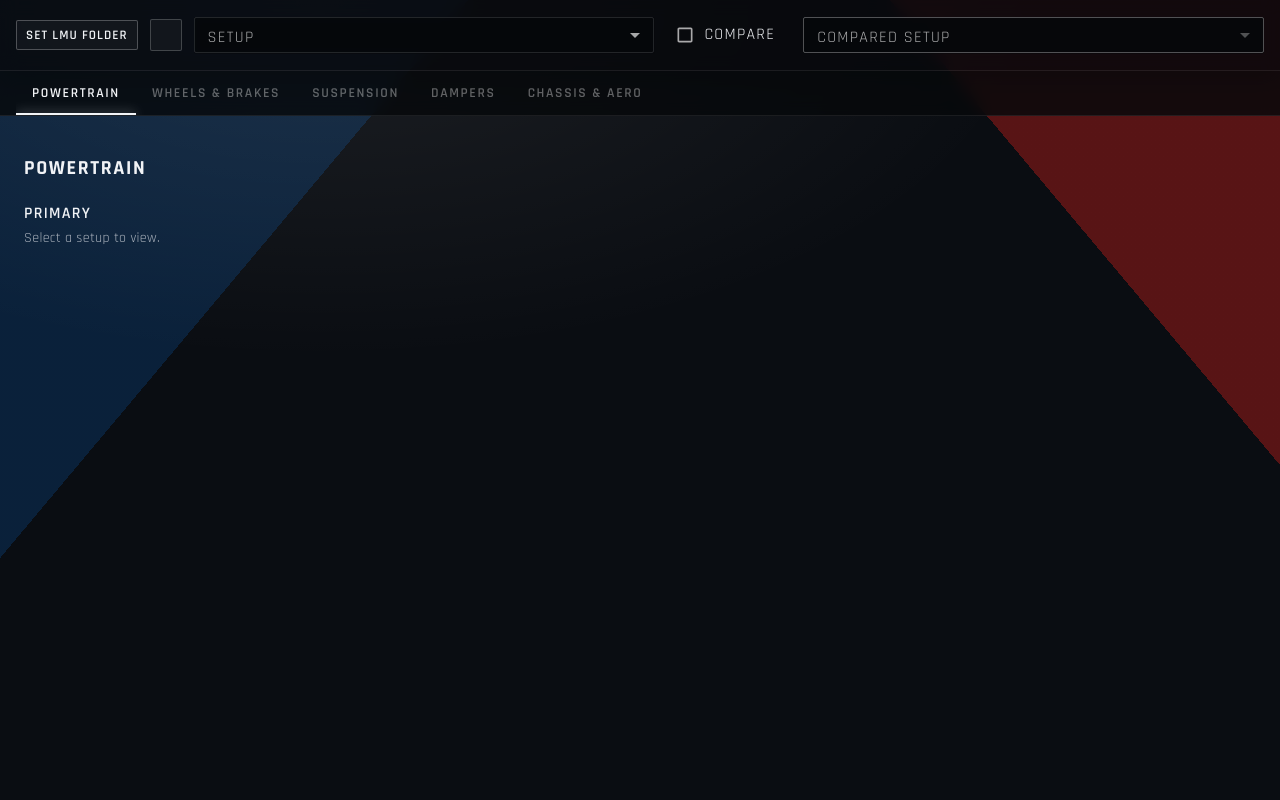
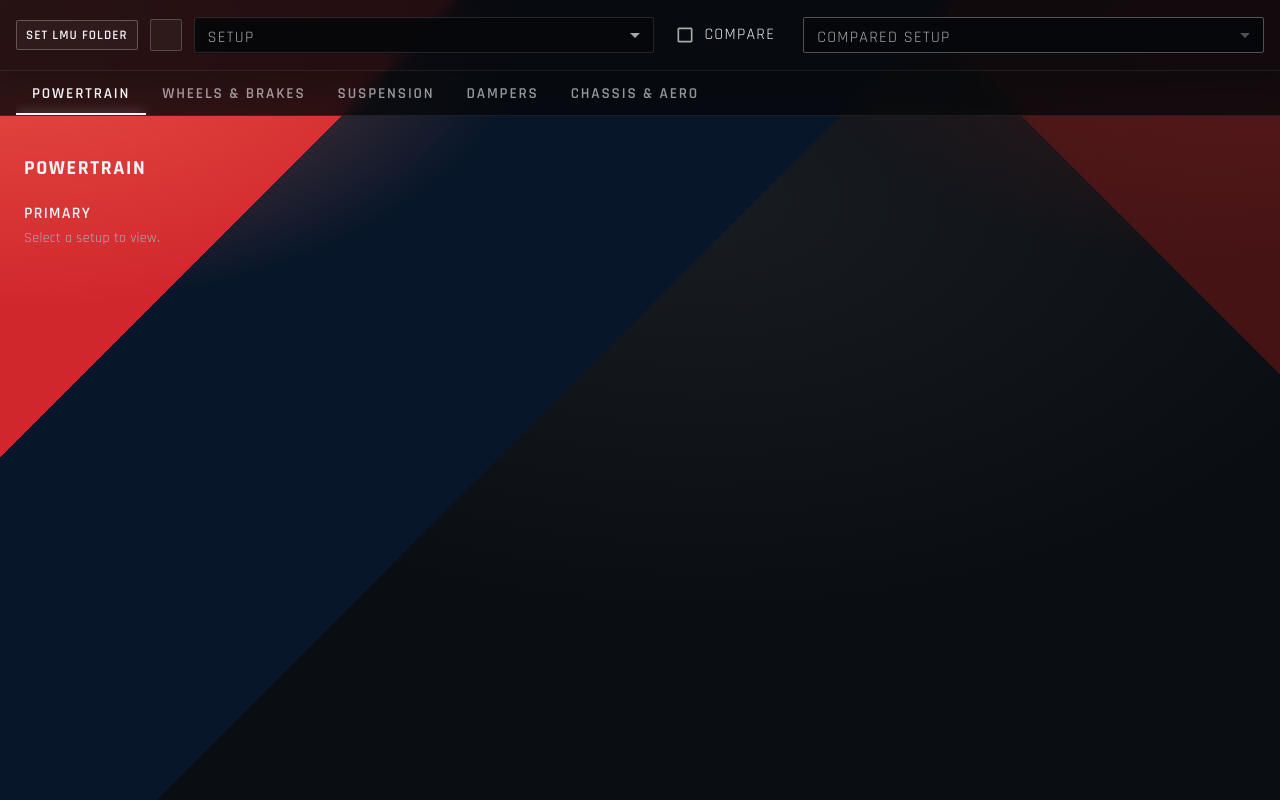
Before and after one commit to porgabi/lmu-setup-viewer, a React (Create React App) app: page / in a window 1280 px wide. Built offline with nearby package versions, Linux system fonts and the light colour scheme; some icons are missing.

Commit message:
Adjusting gradients

```diff
--- a/src/index.css
+++ b/src/index.css
@@ -8,8 +8,9 @@
   --hud-border-strong: rgba(255, 255, 255, 0.2);
   --hud-text: #f1f3f6;
   --hud-muted: #a7afba;
-  --hud-blue: rgba(10, 36, 65, 0.85);
-  --hud-red: rgba(110, 22, 22, 0.78);
+  --hud-blue: rgba(7, 22, 42, 0.95);
+  --hud-red: rgba(230, 40, 45, 0.9);
+  --hud-maroon: rgba(90, 20, 20, 0.72);
   --hud-accent: #e0b15b;
 }
 
@@ -26,9 +27,12 @@ body {
   font-family: 'Rajdhani', 'Bahnschrift Condensed', 'Oswald', 'Segoe UI', sans-serif;
   letter-spacing: 0.02em;
   background-color: var(--hud-bg);
-  background-image: radial-gradient(1200px 600px at 25% 0%, rgba(255, 255, 255, 0.08), transparent 60%),
-    linear-gradient(130deg, var(--hud-blue) 0%, var(--hud-blue) 24%, rgba(0, 0, 0, 0) 24%),
-    linear-gradient(230deg, var(--hud-red) 0%, var(--hud-red) 20%, rgba(0, 0, 0, 0) 20%);
+  background-image: radial-gradient(900px 520px at 0% 0%, rgba(255, 118, 92, 0.55), transparent 60%),
+    linear-gradient(135deg, var(--hud-red) 0%, var(--hud-red) 22%, rgba(0, 0, 0, 0) 22%),
+    linear-gradient(135deg, var(--hud-blue) 22%, var(--hud-blue) 46%, rgba(0, 0, 0, 0) 46%),
+    radial-gradient(750px 420px at 100% 0%, rgba(120, 35, 35, 0.45), transparent 65%),
+    linear-gradient(225deg, var(--hud-maroon) 0%, var(--hud-maroon) 18%, rgba(0, 0, 0, 0) 18%),
+    radial-gradient(1200px 700px at 55% 25%, rgba(255, 255, 255, 0.06), transparent 60%);
   background-attachment: fixed;
   -webkit-font-smoothing: antialiased;
   -moz-osx-font-smoothing: grayscale;
--- a/src/theme/theme.js
+++ b/src/theme/theme.js
@@ -41,7 +41,7 @@ const theme = createTheme({
         body: {
           backgroundColor: 'var(--hud-bg)',
           backgroundImage:
-            'radial-gradient(1200px 600px at 25% 0%, rgba(255, 255, 255, 0.08), transparent 60%), linear-gradient(130deg, var(--hud-blue) 0%, var(--hud-blue) 24%, rgba(0, 0, 0, 0) 24%), linear-gradient(230deg, var(--hud-red) 0%, var(--hud-red) 20%, rgba(0, 0, 0, 0) 20%)',
+            'radial-gradient(900px 520px at 0% 0%, rgba(255, 118, 92, 0.55), transparent 60%), linear-gradient(135deg, var(--hud-red) 0%, var(--hud-red) 22%, rgba(0, 0, 0, 0) 22%), linear-gradient(135deg, var(--hud-blue) 22%, var(--hud-blue) 46%, rgba(0, 0, 0, 0) 46%), radial-gradient(750px 420px at 100% 0%, rgba(120, 35, 35, 0.45), transparent 65%), linear-gradient(225deg, var(--hud-maroon) 0%, var(--hud-maroon) 18%, rgba(0, 0, 0, 0) 18%), radial-gradient(1200px 700px at 55% 25%, rgba(255, 255, 255, 0.06), transparent 60%)',
           backgroundAttachment: 'fixed',
         },
         '#root': {
@@ -70,10 +70,10 @@ const theme = createTheme({
           minHeight: 44,
           padding: '12px 16px',
           fontWeight: 600,
-          fontSize: '0.85rem',
+          fontSize: '0.95rem',
           letterSpacing: '0.12em',
           textTransform: 'uppercase',
-          color: 'rgba(255, 255, 255, 0.6)',
+          color: '#f2f4f7',
           '&.Mui-selected': {
             color: '#f2f4f7',
           },
```
